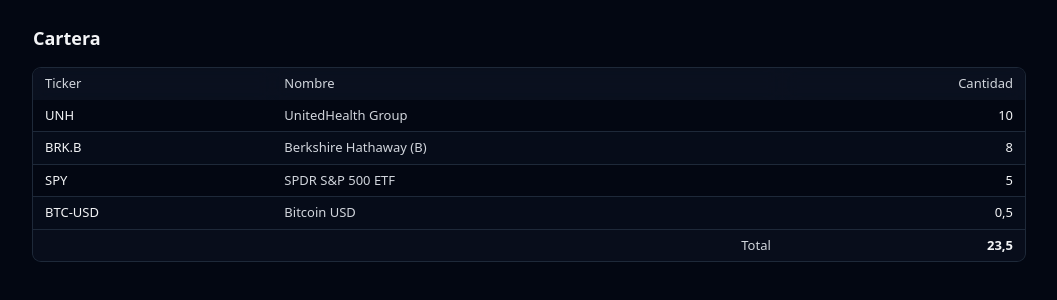
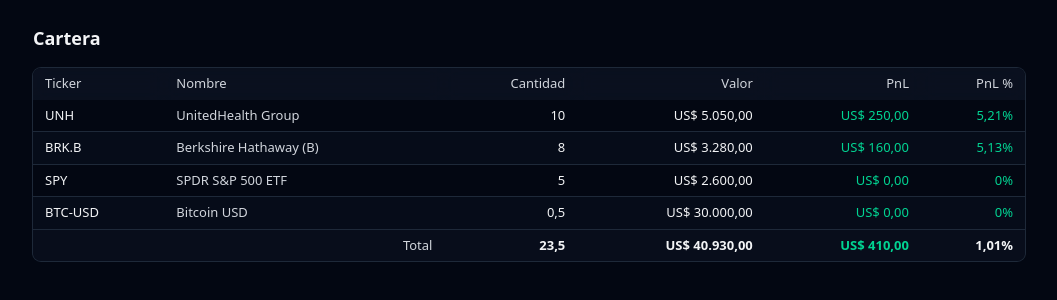
Before and after one commit to rivelinogol/portfolioTracker, a Next.js app: page /cartera in a window 1280 px wide. Shown: the top 300 px of the page, without its empty margins (111-1168 px from the left). Built offline with nearby package versions, Linux system fonts and the light colour scheme.

Commit message:
feat(cartera): agrega Valor, PnL y PnL% por posición usando prices.json; totales de valor y PnL

```diff
--- a/src/app/cartera/page.tsx
+++ b/src/app/cartera/page.tsx
@@ -20,13 +20,45 @@
   return JSON.parse(file) as Portfolio
 }
 
+type Prices = { prices: Record<string, number> }
+
+async function getPrices(): Promise<Prices> {
+  const filePath = path.join(process.cwd(), 'public', 'data', 'prices.json')
+  const file = await fs.readFile(filePath, 'utf8')
+  return JSON.parse(file) as Prices
+}
+
 export default async function CarteraPage() {
-  const { holdings } = await getPortfolio()
+  const [{ holdings }, { prices }] = await Promise.all([
+    getPortfolio(),
+    getPrices(),
+  ])
 
   const formatQty = (n: number) =>
     n.toLocaleString('es-AR', { maximumFractionDigits: 6 })
 
-  const totalQty = holdings.reduce((sum, h) => sum + h.quantity, 0)
+  const formatMoney = (n: number, currency: string) =>
+    new Intl.NumberFormat('es-AR', { style: 'currency', currency }).format(n)
+
+  const rows = holdings.map((h) => {
+    const currentPrice = prices[h.ticker]
+    const value = (currentPrice ?? 0) * h.quantity
+    const invested = h.avgCost * h.quantity
+    const pnl = value - invested
+    const pnlPct = invested ? pnl / invested : 0
+    return { h, currentPrice, value, invested, pnl, pnlPct }
+  })
+
+  const totals = rows.reduce(
+    (acc, r) => {
+      acc.qty += r.h.quantity
+      acc.value += r.value
+      acc.invested += r.invested
+      acc.pnl += r.pnl
+      return acc
+    },
+    { qty: 0, value: 0, invested: 0, pnl: 0 }
+  )
 
   return (
     <main className="mx-auto max-w-5xl px-4 py-6">
@@ -45,10 +77,19 @@
               <th className="sticky top-0 z-10 bg-gray-900/80 backdrop-blur supports-[backdrop-filter]:bg-gray-900/60 font-medium text-gray-300 text-right">
                 Cantidad
               </th>
+              <th className="sticky top-0 z-10 bg-gray-900/80 backdrop-blur supports-[backdrop-filter]:bg-gray-900/60 font-medium text-gray-300 text-right">
+                Valor
+              </th>
+              <th className="sticky top-0 z-10 bg-gray-900/80 backdrop-blur supports-[backdrop-filter]:bg-gray-900/60 font-medium text-gray-300 text-right">
+                PnL
+              </th>
+              <th className="sticky top-0 z-10 bg-gray-900/80 backdrop-blur supports-[backdrop-filter]:bg-gray-900/60 font-medium text-gray-300 text-right">
+                PnL %
+              </th>
             </tr>
           </thead>
           <tbody className="divide-y divide-gray-800">
-            {holdings.map((h) => (
+            {rows.map(({ h, value, pnl, pnlPct }) => (
               <tr
                 key={h.ticker}
                 className="odd:bg-gray-950 even:bg-gray-900/30 hover:bg-gray-800/50 transition-colors"
@@ -60,13 +101,19 @@
                 </td>
                 <td className="text-gray-300">{h.name}</td>
                 <td className="[font-variant-numeric:tabular-nums] text-right">{formatQty(h.quantity)}</td>
+                <td className="[font-variant-numeric:tabular-nums] text-right">{formatMoney(value, h.currency)}</td>
+                <td className={`[font-variant-numeric:tabular-nums] text-right ${pnl >= 0 ? 'text-emerald-400' : 'text-red-400'}`}>{formatMoney(pnl, h.currency)}</td>
+                <td className={`[font-variant-numeric:tabular-nums] text-right ${pnl >= 0 ? 'text-emerald-400' : 'text-red-400'}`}>{(pnlPct * 100).toLocaleString('es-AR', { maximumFractionDigits: 2 })}%</td>
               </tr>
             ))}
           </tbody>
           <tfoot>
             <tr className="border-t border-gray-800 bg-gray-900/40">
               <td colSpan={2} className="text-right font-medium text-gray-300">Total</td>
-              <td className="[font-variant-numeric:tabular-nums] text-right font-semibold text-gray-100">{formatQty(totalQty)}</td>
+              <td className="[font-variant-numeric:tabular-nums] text-right font-semibold text-gray-100">{formatQty(totals.qty)}</td>
+              <td className="[font-variant-numeric:tabular-nums] text-right font-semibold text-gray-100">{formatMoney(totals.value, 'USD')}</td>
+              <td className={`[font-variant-numeric:tabular-nums] text-right font-semibold ${totals.pnl >= 0 ? 'text-emerald-400' : 'text-red-400'}`}>{formatMoney(totals.pnl, 'USD')}</td>
+              <td className="[font-variant-numeric:tabular-nums] text-right font-semibold text-gray-100">{((totals.pnl / (totals.invested || 1)) * 100).toLocaleString('es-AR', { maximumFractionDigits: 2 })}%</td>
             </tr>
           </tfoot>
         </table>
```
